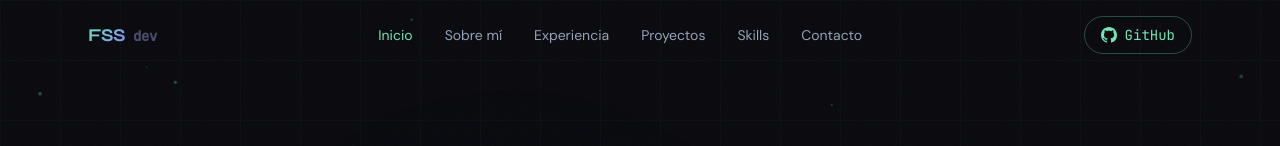
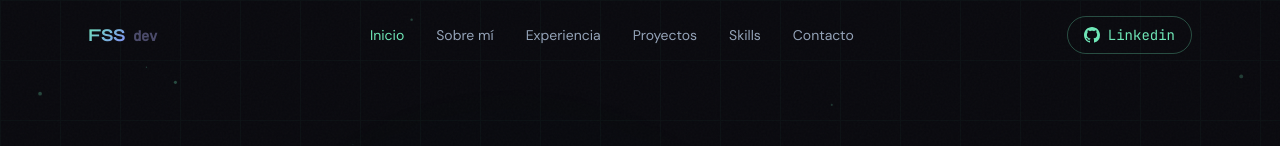
Before and after one commit to FernandoSanchezSoto/portfolio, a Next.js app: page / in a window 1280 px wide. Shown: the top 146 px of the page. Built offline with nearby package versions, Linux system fonts and the light colour scheme.

Commit message:
fix: navbar

```diff
--- a/components/Navbar.tsx
+++ b/components/Navbar.tsx
@@ -68,7 +68,7 @@
 
         {/* CTA */}
         <a
-          href="https://github.com/FernandoSanchezSoto"
+          href="https://www.linkedin.com/in/fernandosanchezsoto/"
           target="_blank"
           rel="noopener noreferrer"
           className="hidden md:flex items-center gap-2 px-4 py-2 rounded-full border border-[#6ee7b7]/30 text-[#6ee7b7] text-sm font-mono hover:bg-[#6ee7b7]/10 transition-all duration-200"
@@ -76,7 +76,7 @@
           <svg className="w-4 h-4" fill="currentColor" viewBox="0 0 24 24">
             <path d="M12 0C5.37 0 0 5.37 0 12c0 5.31 3.435 9.795 8.205 11.385.6.105.825-.255.825-.57 0-.285-.015-1.23-.015-2.235-3.015.555-3.795-.735-4.035-1.41-.135-.345-.72-1.41-1.23-1.695-.42-.225-1.02-.78-.015-.795.945-.015 1.62.87 1.845 1.23 1.08 1.815 2.805 1.305 3.495.99.105-.78.42-1.305.765-1.605-2.67-.3-5.46-1.335-5.46-5.925 0-1.305.465-2.385 1.23-3.225-.12-.3-.54-1.53.12-3.18 0 0 1.005-.315 3.3 1.23.96-.27 1.98-.405 3-.405s2.04.135 3 .405c2.295-1.56 3.3-1.23 3.3-1.23.66 1.65.24 2.88.12 3.18.765.84 1.23 1.905 1.23 3.225 0 4.605-2.805 5.625-5.475 5.925.435.375.81 1.095.81 2.22 0 1.605-.015 2.895-.015 3.3 0 .315.225.69.825.57A12.02 12.02 0 0024 12c0-6.63-5.37-12-12-12z" />
           </svg>
-          GitHub
+          Linkedin
         </a>
 
         {/* Mobile burger */}
```
